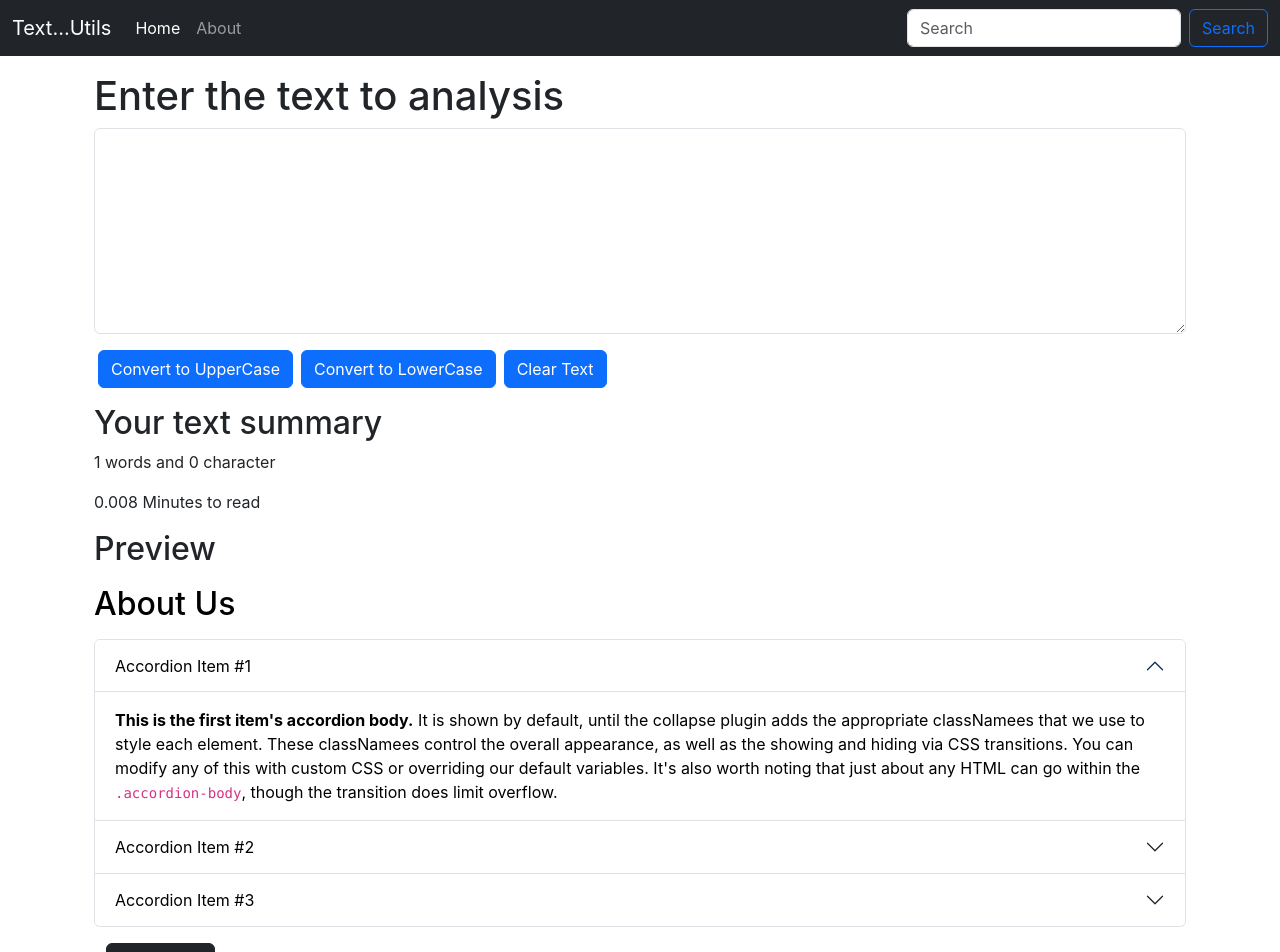
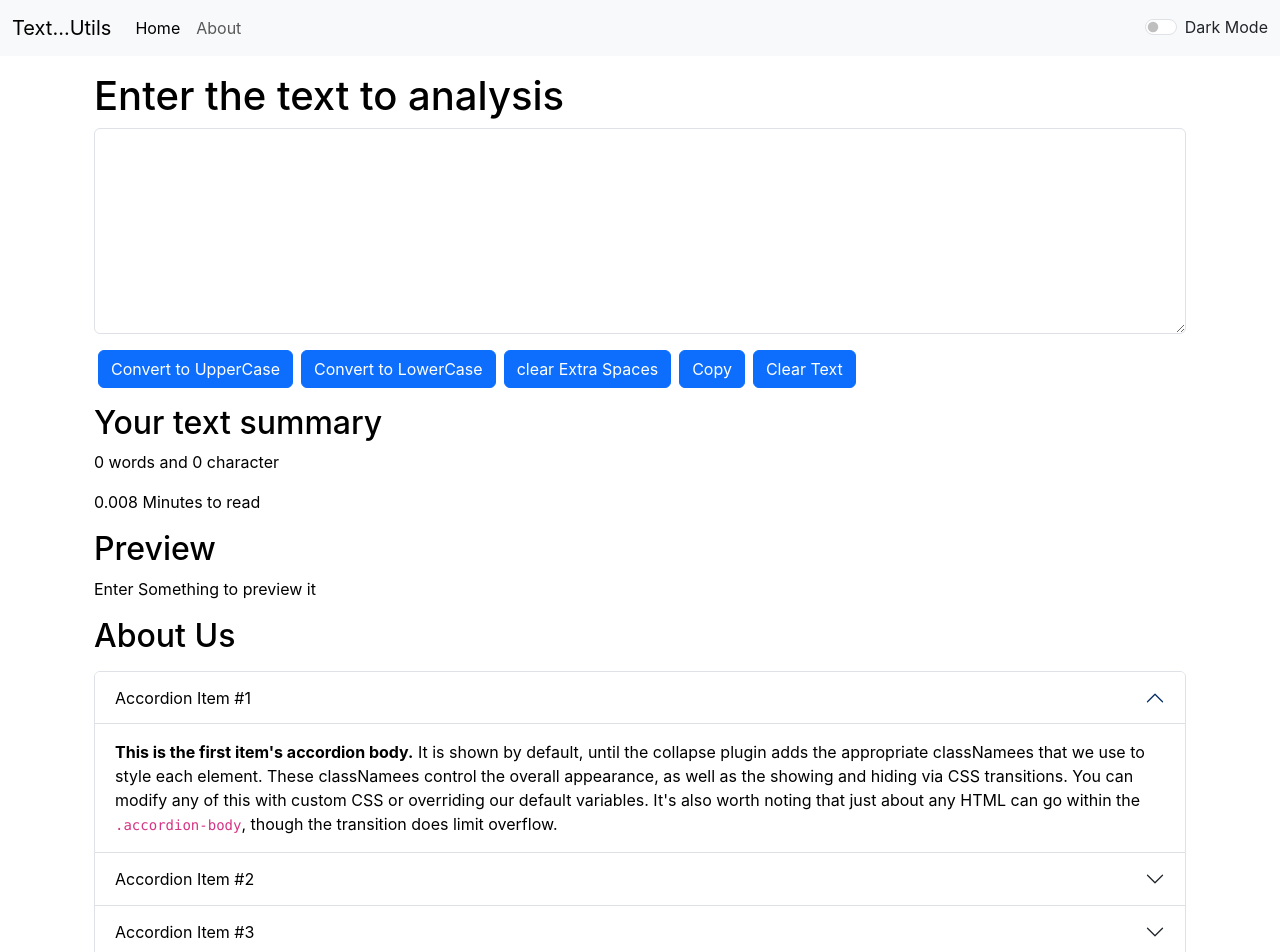
Before and after one commit to AnkitSheokeen/TextUtils, a React (Create React App) app: page / in a window 1280 px wide. Shown: the top 952 px of the page. Built offline with nearby package versions, Linux system fonts and the light colour scheme.

Commit message:
add dark mode and alerts

```diff
--- a/src/App.js
+++ b/src/App.js
@@ -1,20 +1,50 @@
 
+import React, { useState } from 'react';
 import './App.css';
 import About from './components/About';
 import NavBar from './components/NavBar';
 import TextForm from './components/TextForm';
+import Alert from './components/Alert';
 
 
 function App() {
+  const [mode, setMode] = useState('light'); //dark mode
+
+  const toggleMode = () => {
+    if(mode === 'light'){
+      setMode('dark')
+      document.body.style.backgroundColor = '#1E3F53';
+      showAlert("Dark mode has been enable","success");
+    }
+    else{
+      setMode('light');
+      document.body.style.backgroundColor = 'white';
+      showAlert("Light mode has been enable","success");
+    }
+  }
+
+  const [alert, setAlert] = useState(); //alert message
+
+  const showAlert = (message, type) => {
+      setAlert({
+        msg: message,
+        type: type
+      })
+      setTimeout(() => {
+        setAlert(null);
+      }, 1000)
+  }
+
 
   return (
     <>
 
-    <NavBar title="Text...Utils" />
+    <NavBar title="Text...Utils" mode={mode} toggleMode={toggleMode}/>
+    <Alert alert ={alert}/>
 
     <div className='container my-3'>
-      <TextForm heading="Enter the text to analysis"/>
-      <About/>
+      <TextForm showAlert={showAlert} heading="Enter the text to analysis" mode={mode} />
+      <About mode={mode}/>
     </div>
 
     </>
--- a/src/components/About.js
+++ b/src/components/About.js
@@ -1,73 +1,59 @@
 import React, {useState} from 'react'
 
-export default function About() {
-const [myStyle, setMyStyle] = useState({
+export default function About(props) {
+
+const [Light, setLight] = useState({
   color: 'black',
-  backgroundColor: 'white'
+  backgroundColor: 'white',
 })
-const [btntext, setBtnText] = useState("Dark Mode")
 
-const toggleStyle = () => {
-  if(myStyle.color == 'black'){
-    setMyStyle({
-      color: 'white',
-      backgroundColor: 'black',
-      border: '1px solid white'
-    })
-    setBtnText("Light Mode")
-  }
-  else{
-    setMyStyle({
-      color: 'black',
-      backgroundColor: 'white',
-    })
-    setBtnText("Dark Mode")
-  }
-}
+const [dark,setDark] = useState({
+  color: 'white',
+  backgroundColor: 'black',
+  border: '1px solid white'
+})
+
   return (
-    <div className='container' style={myStyle}>
+    <div className='container' style={props.mode==='dark'?dark:Light}>
       <h2 className='my-3'>About Us</h2>
       <div className="accordion" id="accordionExample">
         <div className="accordion-item">
           <h2 className="accordion-header">
-            <button className="accordion-button" style={myStyle} type="button" data-bs-toggle="collapse" data-bs-target="#collapseOne" aria-expanded="true" aria-controls="collapseOne">
+            <button className="accordion-button" style={props.mode==='dark'?dark:Light} type="button" data-bs-toggle="collapse" data-bs-target="#collapseOne" aria-expanded="true" aria-controls="collapseOne">
               Accordion Item #1
             </button>
           </h2>
           <div id="collapseOne" className="accordion-collapse collapse show" data-bs-parent="#accordionExample">
-            <div className="accordion-body" style={myStyle}>
+            <div className="accordion-body" style={props.mode==='dark'?dark:Light}>
               <strong>This is the first item's accordion body.</strong> It is shown by default, until the collapse plugin adds the appropriate classNamees that we use to style each element. These classNamees control the overall appearance, as well as the showing and hiding via CSS transitions. You can modify any of this with custom CSS or overriding our default variables. It's also worth noting that just about any HTML can go within the <code>.accordion-body</code>, though the transition does limit overflow.
             </div>
           </div>
         </div>
         <div className="accordion-item">
           <h2 className="accordion-header">
-            <button className="accordion-button collapsed" style={myStyle} type="button" data-bs-toggle="collapse" data-bs-target="#collapseTwo" aria-expanded="false" aria-controls="collapseTwo">
+            <button className="accordion-button collapsed" style={props.mode==='dark'?dark:Light} type="button" data-bs-toggle="collapse" data-bs-target="#collapseTwo" aria-expanded="false" aria-controls="collapseTwo">
               Accordion Item #2
             </button>
           </h2>
           <div id="collapseTwo" className="accordion-collapse collapse" data-bs-parent="#accordionExample">
-            <div className="accordion-body" style={myStyle}>
+            <div className="accordion-body" style={props.mode==='dark'?dark:Light}>
               <strong>This is the second item's accordion body.</strong> It is hidden by default, until the collapse plugin adds the appropriate classNamees that we use to style each element. These classNamees control the overall appearance, as well as the showing and hiding via CSS transitions. You can modify any of this with custom CSS or overriding our default variables. It's also worth noting that just about any HTML can go within the <code>.accordion-body</code>, though the transition does limit overflow.
             </div>
           </div>
         </div>
         <div className="accordion-item">
           <h2 className="accordion-header">
-            <button className="accordion-button collapsed" style={myStyle} type="button" data-bs-toggle="collapse" data-bs-target="#collapseThree" aria-expanded="false" aria-controls="collapseThree">
+            <button className="accordion-button collapsed" style={props.mode==='dark'?dark:Light} type="button" data-bs-toggle="collapse" data-bs-target="#collapseThree" aria-expanded="false" aria-controls="collapseThree">
               Accordion Item #3
             </button>
           </h2>
           <div id="collapseThree" className="accordion-collapse collapse" data-bs-parent="#accordionExample">
-            <div className="accordion-body" style={myStyle}>
+            <div className="accordion-body" style={props.mode==='dark'?dark:Light}>
               <strong>This is the third item's accordion body.</strong> It is hidden by default, until the collapse plugin adds the appropriate classNamees that we use to style each element. These classNamees control the overall appearance, as well as the showing and hiding via CSS transitions. You can modify any of this with custom CSS or overriding our default variables. It's also worth noting that just about any HTML can go within the <code>.accordion-body</code>, though the transition does limit overflow.
             </div>
           </div>
         </div>
       </div>
-      <div className="container my-3">
-        <button onClick={toggleStyle} type="button" class="btn btn-dark">{btntext}</button>
-      </div>
     </div>
   )
 }
--- /dev/null
+++ b/src/components/Alert.js
@@ -0,0 +1,12 @@
+import React from 'react'
+
+export default function Alert(props) {
+  return (
+    props.alert && <div>
+      <div className={`alert alert-${props.alert.type} alert-dismissible fade show`} role="alert">
+        <strong>{props.alert.type}</strong>: {props.alert.msg}
+        <button type="button" className="btn-close" data-bs-dismiss="alert" aria-label="Close"></button>
+    </div>
+    </div>
+  )
+}
--- a/src/components/NavBar.js
+++ b/src/components/NavBar.js
@@ -2,7 +2,7 @@
 
 export default function NavBar(props) {
   return (
-    <nav className="navbar navbar-expand-lg bg-dark navbar-dark">
+    <nav className={`navbar navbar-expand-lg  navbar-${props.mode} bg-${props.mode}`}>
         <div className="container-fluid">
             <a className="navbar-brand" href="/">{props.title}</a>
             <button className="navbar-toggler" type="button" data-bs-toggle="collapse" data-bs-target="#navbarSupportedContent" aria-controls="navbarSupportedContent" aria-expanded="false" aria-label="Toggle navigation">
@@ -17,10 +17,14 @@
                 <a className="nav-link" href="/">About</a>
                 </li>
             </ul>
-            <form className="d-flex" role="search">
+            {/* <form className="d-flex" role="search">
                 <input className="form-control me-2" type="search" placeholder="Search" aria-label="Search"/>
                 <button className="btn btn-outline-primary" type="submit">Search</button>
-            </form>
+            </form> */}
+            <div className={`form-check form-switch text-${props.mode==='dark'?'light':'dark'}`}>
+                <input className="form-check-input" onClick={props.toggleMode} type="checkbox" role="switch" id="flexSwitchCheckDefault"/>
+                <label className="form-check-label" htmlFor="flexSwitchCheckDefault">Dark Mode</label>
+            </div>
             </div>
         </div>
     </nav>
--- a/src/components/TextForm.js
+++ b/src/components/TextForm.js
@@ -8,39 +8,59 @@
     // console.log("uppercase was clicked: " + text);
     let newText = text.toUpperCase();
     setText(newText);
+    props.showAlert("Convered to uppercase!","success");
 }
 const handleLoClick = () => {
     let newText = text.toLowerCase();
     setText(newText);
+    props.showAlert("Convered to Lowercase!","success");
 }
 const handleClearClick =() => {
     setText("");
+    props.showAlert("Text Cleared!","success");
 }
+const handleExtraSpaces = () => {
+    let newText = text.split(/[ ]+/);
+    setText(newText.join(" "));
+    props.showAlert("Extra Spaces removed","success");
+}
+const handleCopy = () => {
+    var text = document.getElementById("myBox");
+    text.select();
+    // text.setSelectionRange(0,9999);
+    navigator.clipboard.writeText(text.value);
+    props.showAlert("Copyed to clipboard","success");
+}
+
+
 const handleOnChange = (event) => {
-    // console.log("On Change");
+    // so that what ever is written will be stored in text and also shows in screen
     setText(event.target.value);
 }
-     //default value for text = Enter text here
+
+     //default value for text = ''
     const [text, setText] = useState('');
 
   return (
     <>
 
-    <div className='container'>
+    <div className='container' style={{color: props.mode==='dark'?'white':'black'}}>
         <h1>{props.heading}</h1>
         <div className="mb-3">
-            <textarea className="form-control" value={text} onChange={handleOnChange} id="mybox" rows="8"></textarea>
+            <textarea className="form-control" value={text} onChange={handleOnChange} style={{backgroundColor: props.mode==='dark'?'grey':'white', color: props.mode==='dark'?'white':'black'}} id="myBox" rows="8"></textarea>
         </div>
         <button className='btn btn-primary mx-1' onClick={handleUpClick}>Convert to UpperCase</button>
         <button className='btn btn-primary mx-1' onClick={handleLoClick}>Convert to LowerCase</button>
+        <button className='btn btn-primary mx-1' onClick={handleExtraSpaces}>clear Extra Spaces</button>
+        <button className='btn btn-primary mx-1' onClick={handleCopy}>Copy</button>
         <button className='btn btn-primary mx-1' onClick={handleClearClick}>Clear Text</button>
     </div>
-    <div className="container my-3">
+    <div className="container my-3" style={{color: props.mode==='dark'?'white':'black'}}>
         <h2>Your text summary</h2>
-        <p>{text.split(" ").length} words and {text.length} character</p>
+        <p>{text.length===0?0:text.split(" ").length} words and {text.length} character</p>
         <p>{ 0.008 * text.split(" ").length } Minutes to read</p>
         <h2>Preview</h2>
-        <p>{text}</p>
+        <p>{text.length>0?text:"Enter Something to preview it"}</p>
     </div>
 
     </>
```
